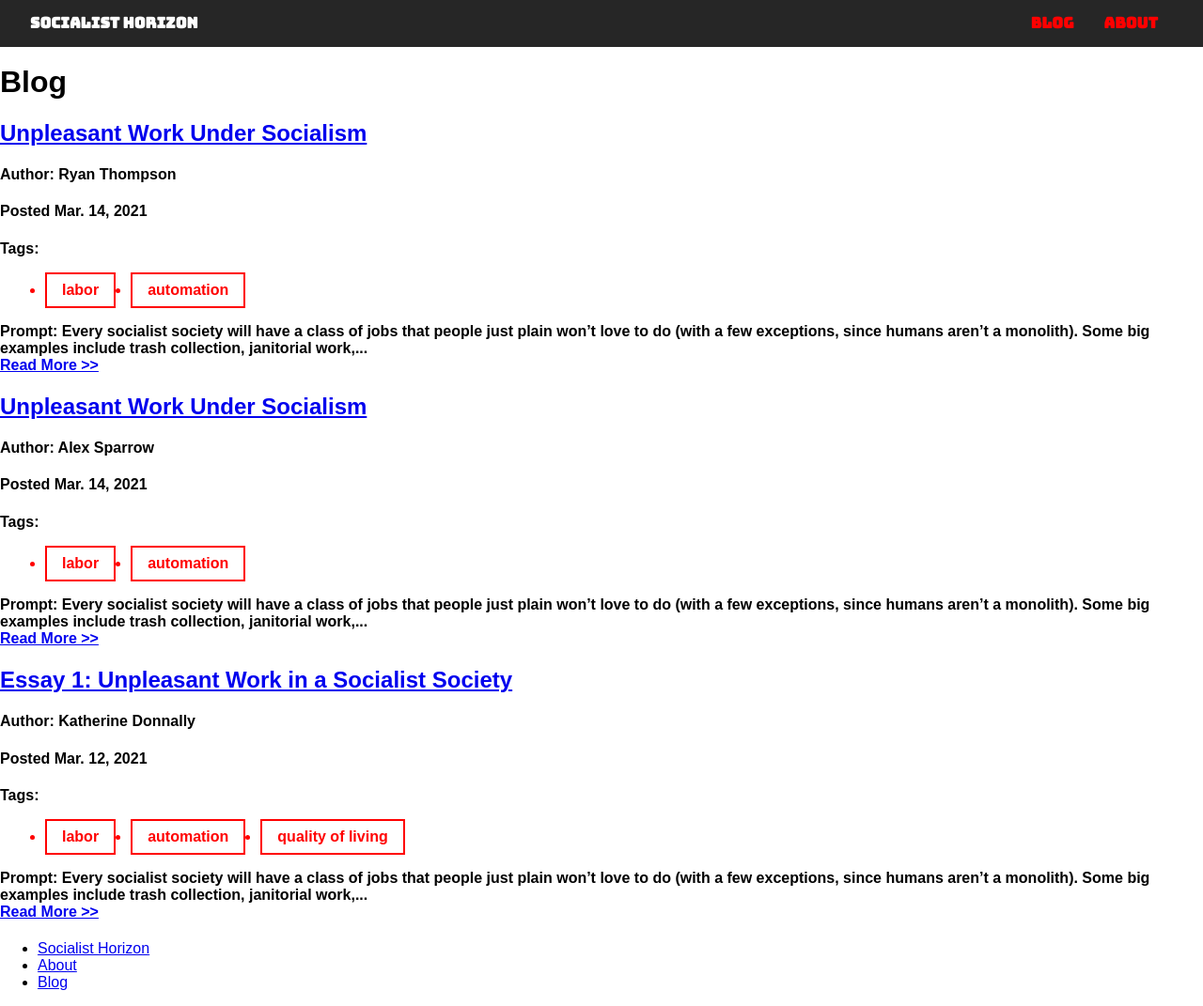
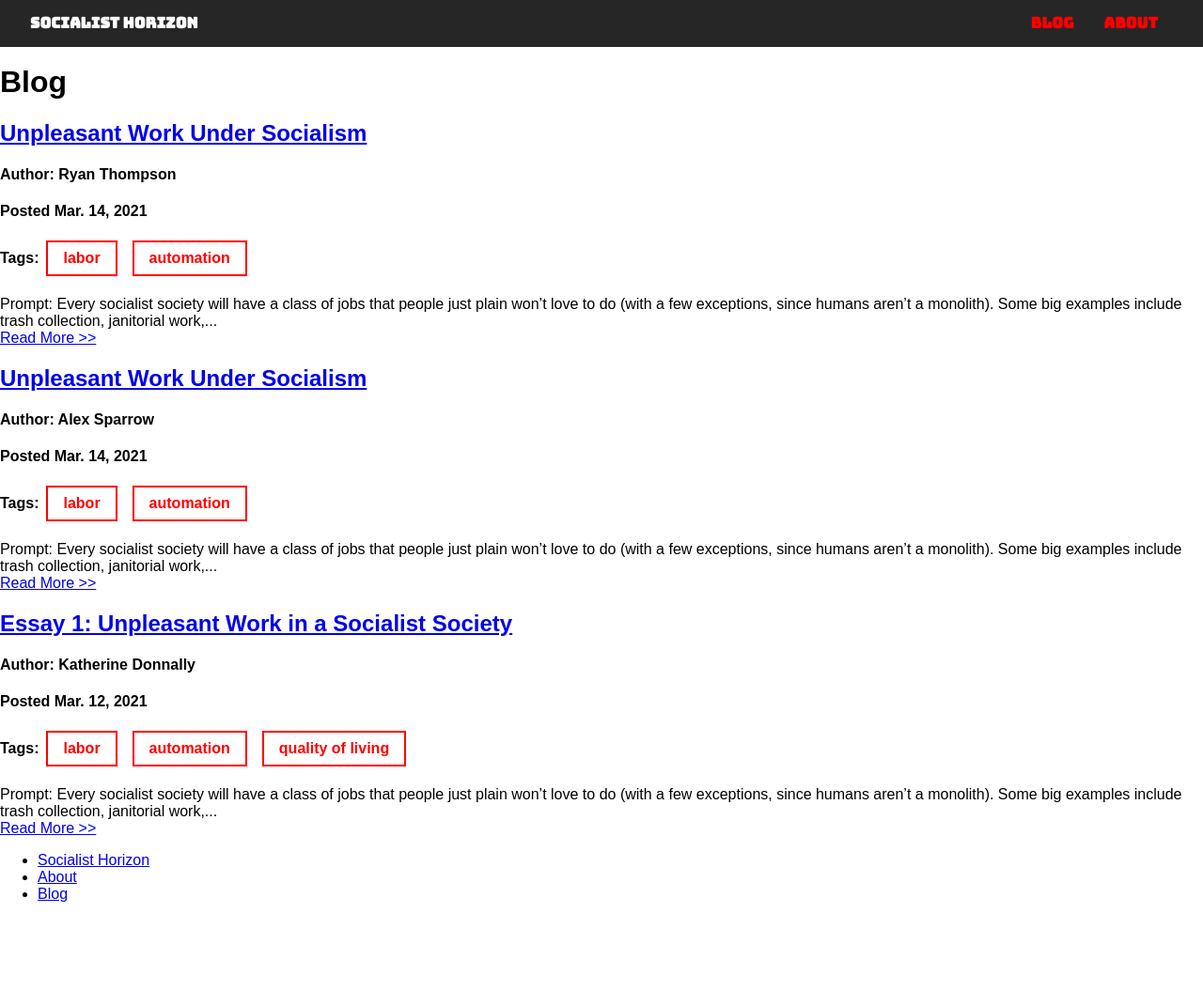
Before and after one commit to socialisthorizon/socialisthorizon.github.io, a Jekyll site: the page built from pages/blog.html, in a window 1280 px wide and 1071 px high. Shown: the whole window at 94% size. Built offline with Jekyll 4.4.1, drawn with Linux system fonts in a browser that asks for light colours; some web fonts are replaced.

Commit message:
Format tags on blog page

```diff
--- a/assets/css/_sass/_pages/_blog.scss
+++ b/assets/css/_sass/_pages/_blog.scss
@@ -27,7 +27,7 @@
 }
 
 .post-meta__tags {
-
+	list-style-type: none;
 }
 
 .post-meta__tag {
--- a/pages/blog.html
+++ b/pages/blog.html
@@ -12,12 +12,14 @@ permalink: /blog/
 		<h2 class="blog-post__title"><a href="{{ post.url }}">{{ post.title }}</a></h2>
 		<h4 class="blog-post__author">Author: {{ post.author }}</h4>
 		<h4 class="blog-post__date">Posted {{ post.date | date: "%b. %-d, %Y"}} </h4>
-		<h4 class="blog-post__tags">Tags:
-			<ul class="post-meta__tags">
+		<h4 class="post-meta__tags">
+			<span>Tags:</span>
+			<ul class="post-meta__tags-list">
 				{% for tag in post.tags %}
 				<li class="post-meta__tag">{{ tag }}</li>
 				{% endfor %}
 			</ul>
+		</h4>
 		<section class="blog-post__read-more">
 			<div class="post-read__excerpt">
 				{{ post.excerpt | strip_html | truncatewords: 35 }}
```
